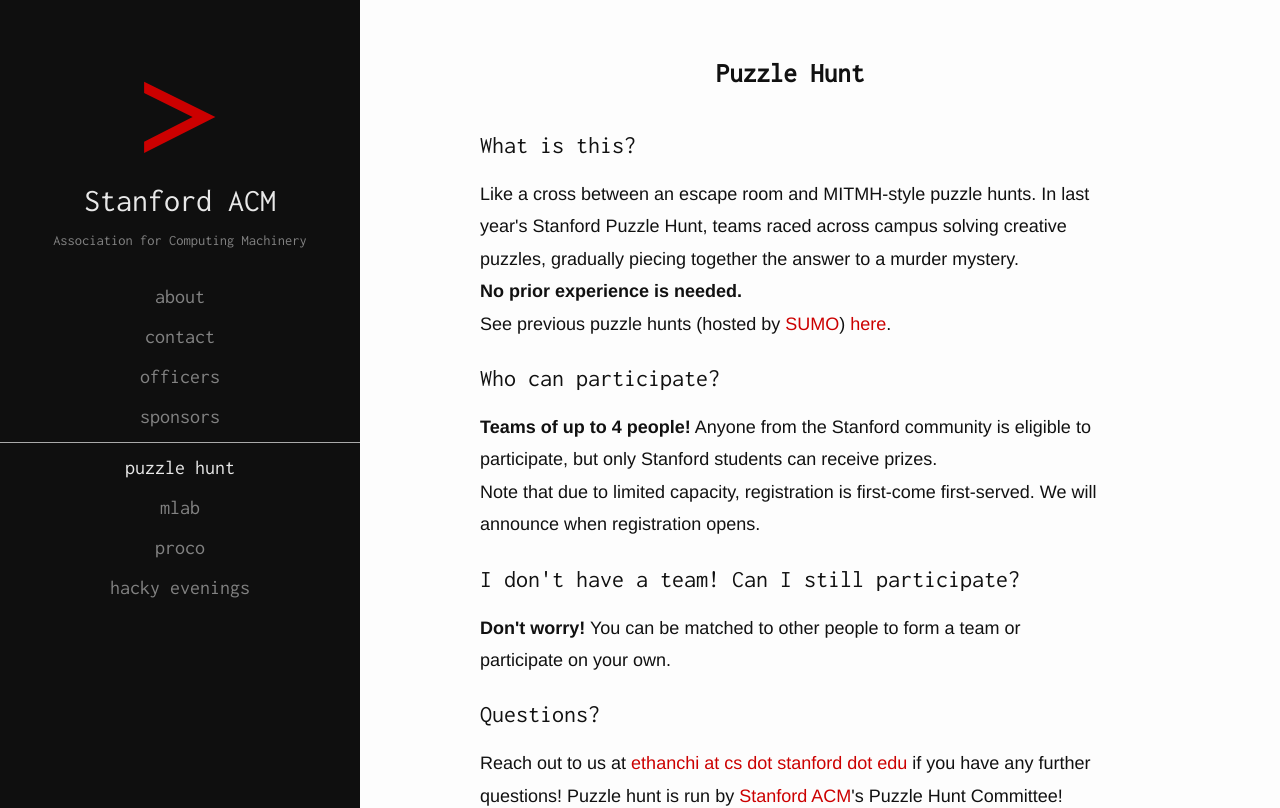
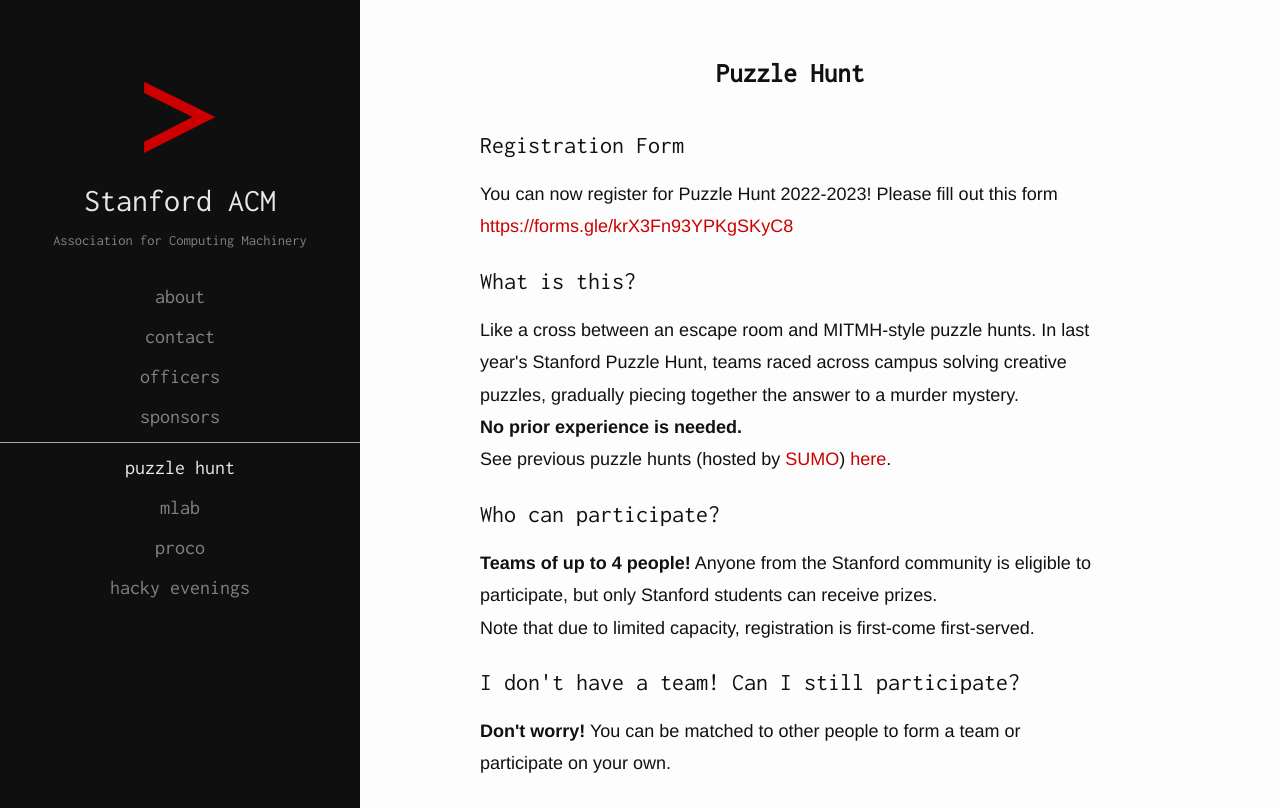
Before and after one commit to StanfordACM/Stanford-ACM, a Next.js app: page /puzzleHunt in a window 1280 px wide. Shown: the top 808 px of the page. Built offline with nearby package versions, Linux system fonts and the light colour scheme.

Commit message:
Puzzle Hunt Signup Form

```diff
--- a/components/section.tsx
+++ b/components/section.tsx
@@ -1,4 +1,5 @@
 import Link from 'next/link';
+import { HTMLAttributeAnchorTarget } from 'react';
 import styled from 'styled-components';
 
 export const Section = styled.section`
@@ -34,9 +35,13 @@
 export function LinkComponent({
   children,
   href,
+  target,
   ...props
 }: React.PropsWithChildren<
-  { href?: string } & React.HTMLAttributes<HTMLElement>
+  {
+    href?: string;
+    target?: HTMLAttributeAnchorTarget;
+  } & React.HTMLAttributes<HTMLElement>
 >) {
   if (!href) {
     return <LinkContent {...props}>{children}</LinkContent>;
@@ -44,7 +49,9 @@
 
   return (
     <Link href={href} passHref>
-      <LinkContent {...props}>{children}</LinkContent>
+      <LinkContent target={target} {...props}>
+        {children}
+      </LinkContent>
     </Link>
   );
 }
--- a/next.config.js
+++ b/next.config.js
@@ -4,11 +4,6 @@
       {
         source: '/hacky-evenings',
         destination: '/hackyEvenings',
-        permanent: true
-      },
-      {
-        source: '/puzzlehunt',
-        destination: '/puzzleHunt',
         permanent: true
       },
       {
--- a/pages/puzzleHunt.tsx
+++ b/pages/puzzleHunt.tsx
@@ -11,6 +11,17 @@
     <Layout title="Puzzle Hunt" pageName="puzzleHunt">
       <Section>
         <Title>Puzzle Hunt</Title>
+        <h2>Registration Form</h2>
+        <Paragraph>
+          You can now register for Puzzle Hunt 2022-2023! Please fill out this
+          form{' '}
+          <LinkComponent
+            href="https://forms.gle/krX3Fn93YPKgSKyC8"
+            target="_blank"
+          >
+            https://forms.gle/krX3Fn93YPKgSKyC8
+          </LinkComponent>
+        </Paragraph>
         <h2>What is this?</h2>
         <Paragraph>
           Like a cross between an escape room and MITMH-style puzzle hunts. In
@@ -36,7 +47,7 @@
           prizes.
           <br />
           Note that due to limited capacity, registration is first-come
-          first-served. We will announce when registration opens.
+          first-served.
           <br />
         </Paragraph>
         <h2>I don&apos;t have a team! Can I still participate?</h2>
@@ -47,8 +58,12 @@
         <h2>Questions?</h2>
         <Paragraph>
           Reach out to us at{' '}
-          <LinkComponent href="mailto:ethanchi@cs.stanford.edu">
-            ethanchi at cs dot stanford dot edu
+          <LinkComponent href="mailto:syyan@stanford.edu">
+            syyan@stanford.edu
+          </LinkComponent>{' '}
+          and{' '}
+          <LinkComponent href="mailto:ssyoung@stanford.edu">
+            ssyoung@stanford.edu
           </LinkComponent>{' '}
           if you have any further questions! Puzzle hunt is run by{' '}
           <LinkComponent href="/">Stanford ACM</LinkComponent>&apos;s Puzzle
```
